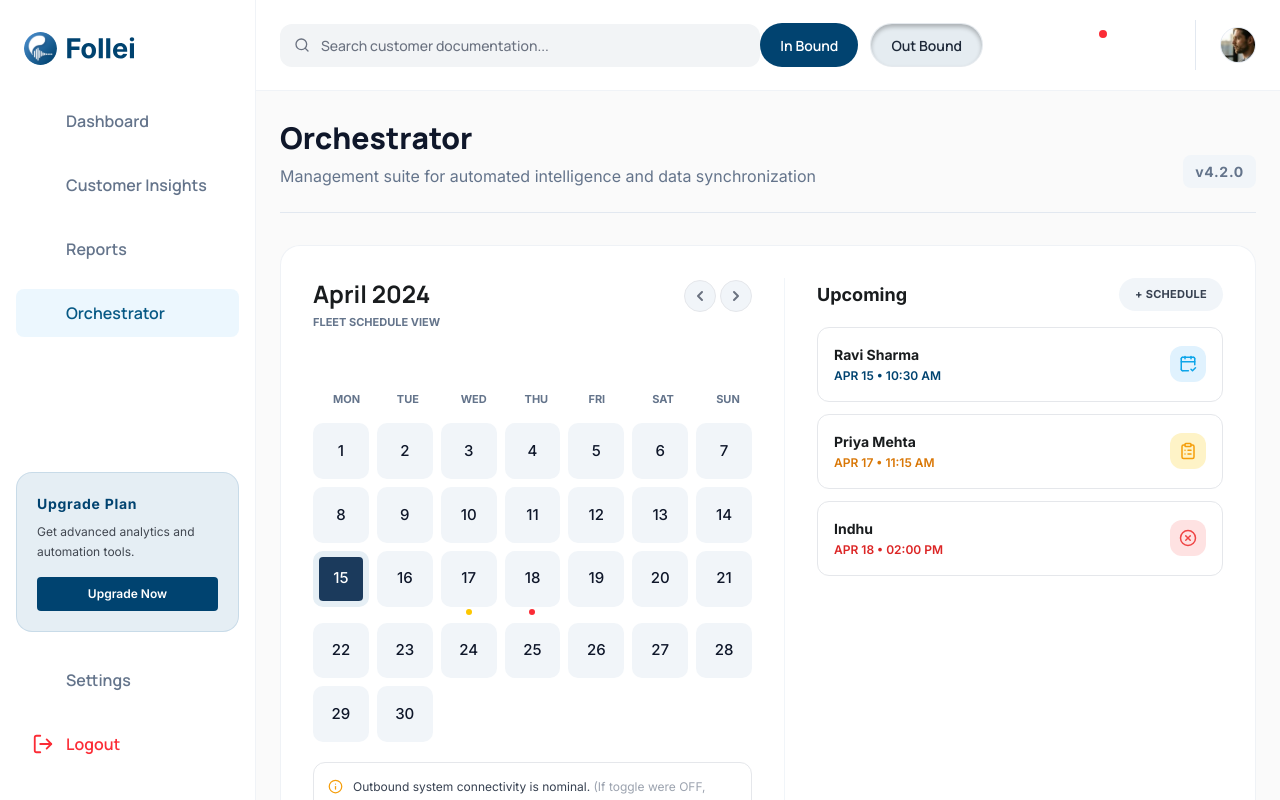
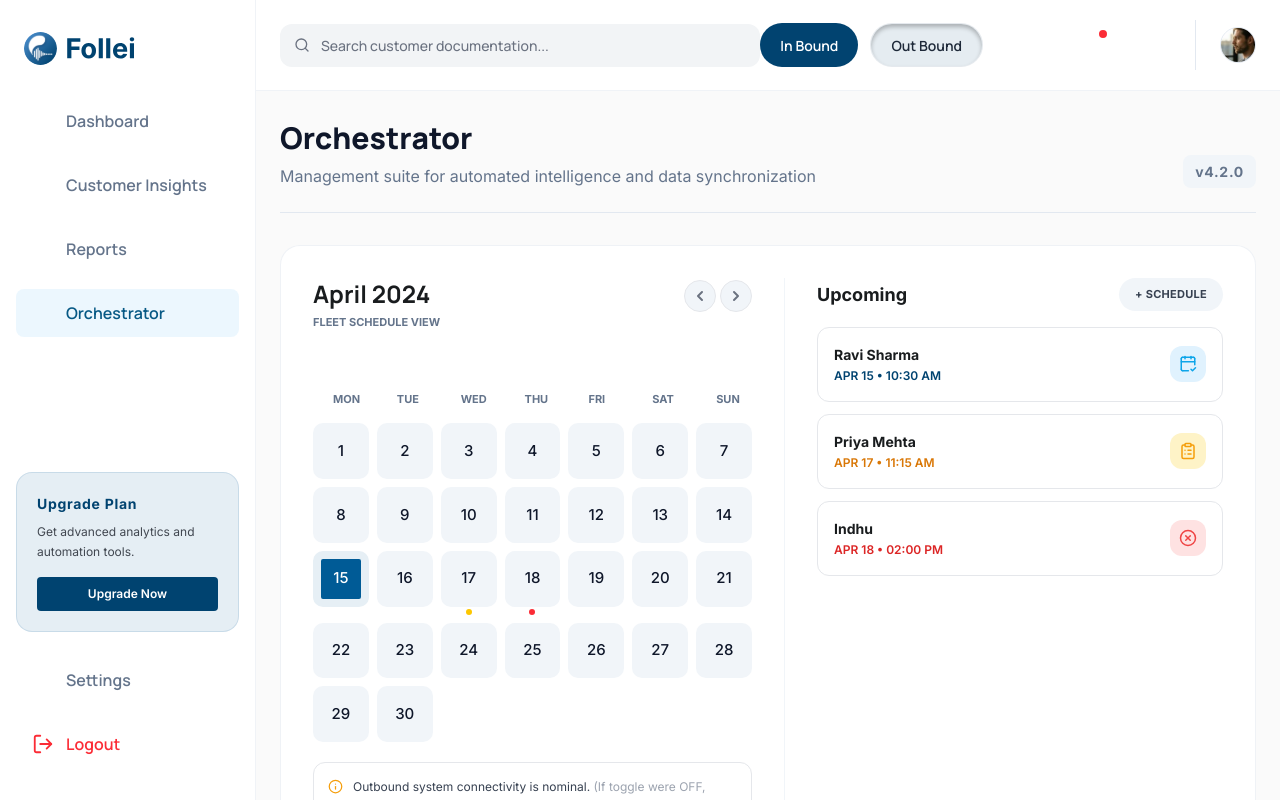
Before and after one commit to Kuberan1810/FolleiPhase1, a React (Vite) app: page /orchestrator in a window 1280 px wide. Built offline with nearby package versions, Linux system fonts and the light colour scheme; some icons are missing.

Commit message:
addings orchestraion

```diff
--- a/src/Pages/Orchestrator/section/ScheduleSection.tsx
+++ b/src/Pages/Orchestrator/section/ScheduleSection.tsx
@@ -108,7 +108,7 @@ const ScheduleSection = () => {
                 <div
                   className={` w-full aspect-square flex items-center justify-center rounded-[10px] text-[15px] text-[#0F172A] font-medium cursor-pointer transition-all
                     ${c.curr && c.day === TODAY
-                      ? 'bg-[#1B3A5C] text-white  border-6 border-[#E6EFF5]'
+                      ? 'bg-[#005B96] text-white  border-8 rounded-[10px] border-[#E6EFF5]'
                       : c.curr
                         ? 'bg-[#F1F5F9] text-[#0F172A] hover:bg-[#E0EAF4] hover:text-[#004370]'
                         : 'bg-transparent text-[#CBD5E1]'
```
